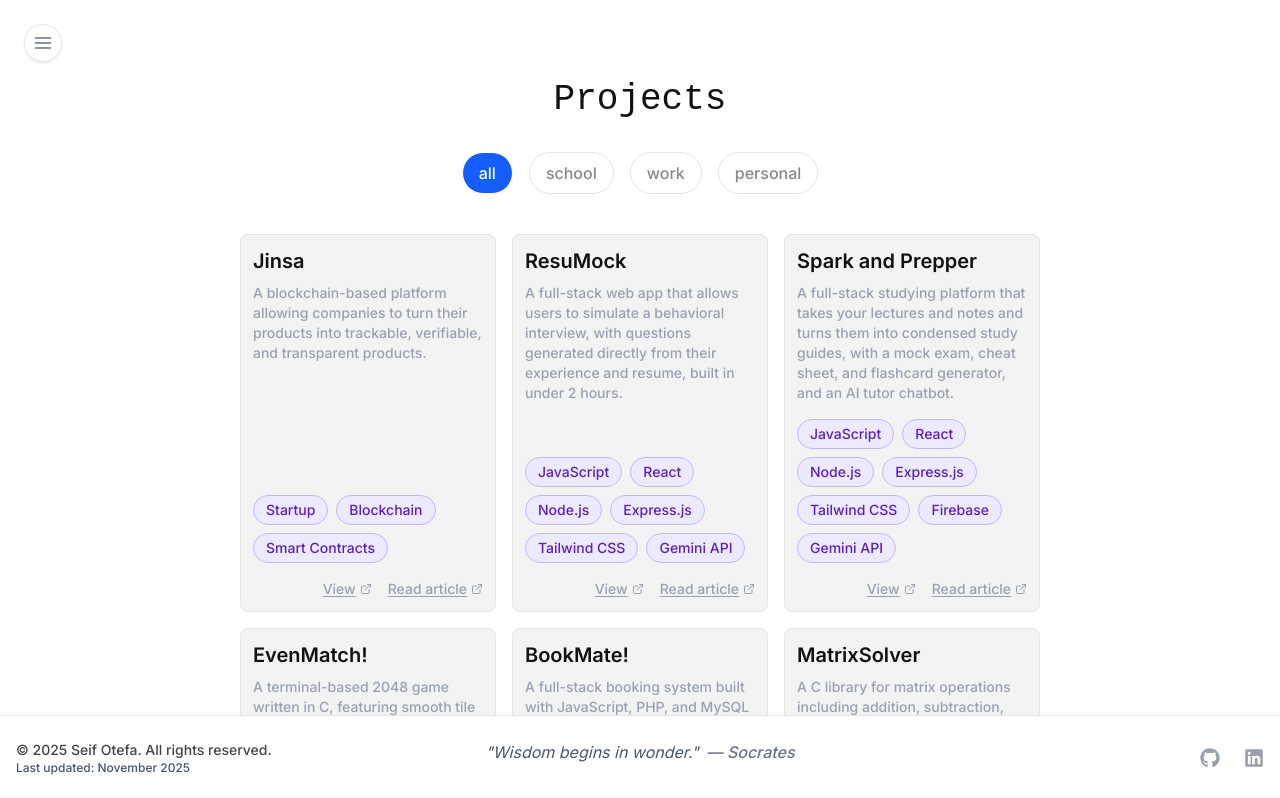
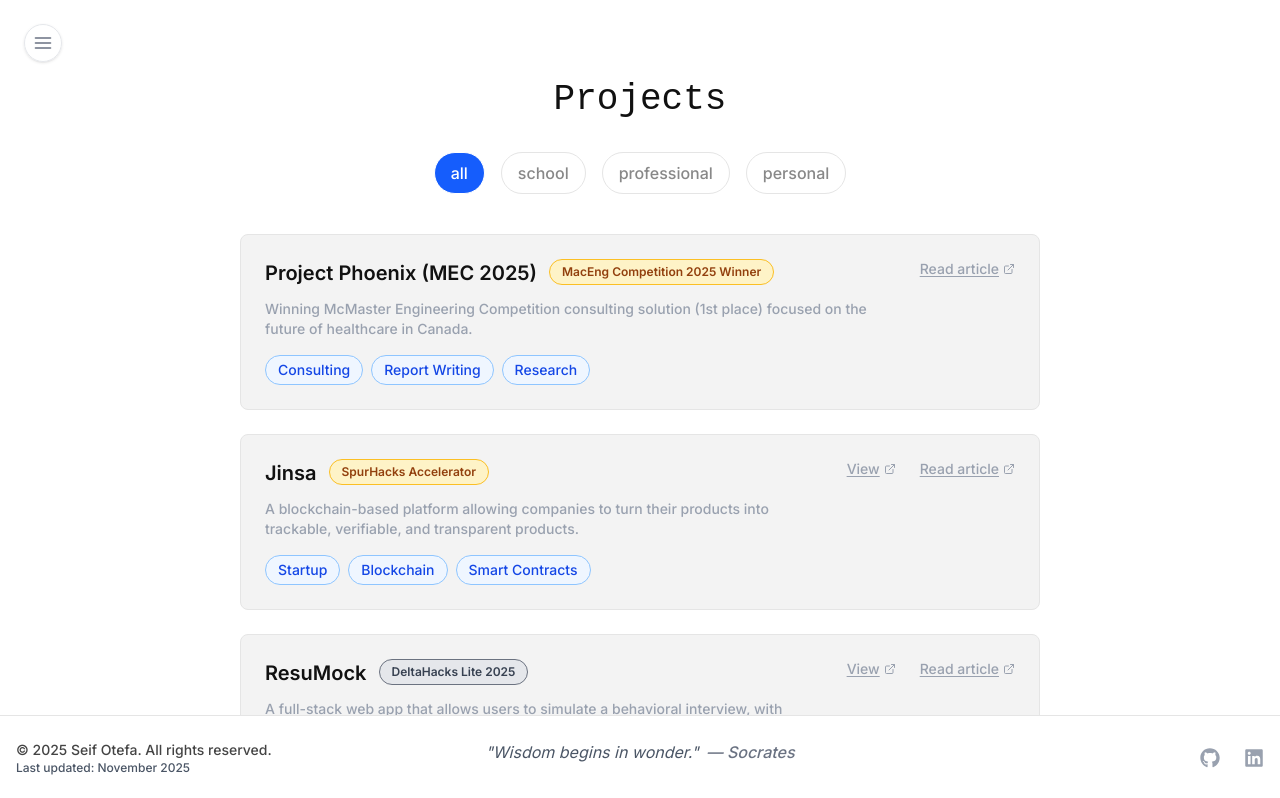
Before and after one commit to seifotefa/seif-portfolio-website, a React (Vite) app: page /projects in a window 1280 px wide. Shown: the top 798 px of the page. Built offline with nearby package versions, Linux system fonts and the light colour scheme; a web font is replaced by a local one.

Commit message:
Add MEC and update project strcuture

```diff
--- a/src/App.jsx
+++ b/src/App.jsx
@@ -7,10 +7,10 @@ import { Experience } from './components/sections/Experience';
 import { Projects } from './components/sections/Projects';
 import { Contact } from './components/sections/Contact';
 import { Footer } from './components/sections/Footer';
+import { Resume } from './components/sections/Resume';
+import { HorizontalNav } from './components/HorizontalNav';
 import { Blog } from './components/sections/Blog';
 import { BlogPost } from './components/sections/BlogPost';
-import { Resume } from './components/sections/Resume';
-import { HorizontalNav } from './components/HorizontalNav';
 
 // Wrapper component to conditionally show HorizontalNav
 const PageWrapper = ({ children }) => {
--- a/src/components/sections/Blog.jsx
+++ b/src/components/sections/Blog.jsx
@@ -19,7 +19,7 @@ function parseFrontmatter(md) {
 export const Blog = () => {
   const [posts, setPosts] = useState([]);
   const [sortBy, setSortBy] = useState('newest'); // 'newest' or 'oldest'
-  const [filterBy, setFilterBy] = useState('all'); // 'all', 'articles', 'projects', 'experiences'
+  const [filterBy, setFilterBy] = useState('all'); // 'all', 'projects', 'experiences'
 
   useEffect(() => {
     console.log('Available postFiles:', Object.keys(postFiles));
@@ -43,9 +43,8 @@ export const Blog = () => {
   const sortedAndFilteredPosts = posts
     .filter(post => {
       if (filterBy === 'all') return true;
-      if (filterBy === 'articles') return post.slug === 'cip2025';
       if (filterBy === 'projects') return post.slug === 's&p' || post.slug === 'jinsa' || post.slug === 'resumock';
-      if (filterBy === 'experiences') return post.slug === 'jinsa';
+      if (filterBy === 'experiences') return post.slug === 'cip2025' || post.slug === 'mec2025';
       return true;
     })
     .sort((a, b) => {
@@ -66,7 +65,7 @@ export const Blog = () => {
             <div className="flex items-center gap-2">
               <span className="text-sm text-gray-600 font-medium">Filter:</span>
               <div className="flex gap-2">
-                {['all', 'articles', 'projects', 'experiences'].map((filter) => (
+                {['all', 'projects', 'experiences'].map((filter) => (
                   <button
                     key={filter}
                     onClick={() => setFilterBy(filter)}
@@ -77,7 +76,6 @@ export const Blog = () => {
                     }`}
                   >
                     {filter === 'all' ? 'All' :
-                     filter === 'articles' ? 'Articles' :
                      filter === 'projects' ? 'Projects' : 'Experiences'}
                   </button>
                 ))}
@@ -117,6 +115,7 @@ export const Blog = () => {
               // Determine reading time based on slug
               let readingTime = '5 min read';
               if (post.slug === 'cip2025') readingTime = '3 min read';
+              else if (post.slug === 'mec2025') readingTime = '4 min read';
               else if (post.slug === 'jinsa') readingTime = '7 min read';
               else if (post.slug === 'resumock') readingTime = '6 min read';
 
@@ -158,7 +157,8 @@ export const Blog = () => {
                       </svg>
                       <span>
                         {post.slug === 's&p' || post.slug === 'resumock' ? 'Project Spotlight' :
-                         post.slug === 'jinsa' ? 'Project & Experience' : 'Article'}
+                         post.slug === 'jinsa' ? 'Project & Experience' :
+                         post.slug === 'cip2025' || post.slug === 'mec2025' ? 'Experience' : 'Article'}
                       </span>
                     </div>
                   </div>
--- a/src/components/sections/BlogPost.jsx
+++ b/src/components/sections/BlogPost.jsx
@@ -47,12 +47,14 @@ export const BlogPost = () => {
   // Determine reading time and tag based on slug
   let readingTime = '5 min read';
   if (slug === 'cip2025') readingTime = '3 min read';
+  else if (slug === 'mec2025') readingTime = '4 min read';
   else if (slug === 'jinsa') readingTime = '7 min read';
   else if (slug === 'resumock') readingTime = '6 min read';
 
   let tag = 'Article';
   if (slug === 's&p' || slug === 'resumock') tag = 'Project Spotlight';
   else if (slug === 'jinsa') tag = 'Project & Experience';
+  else if (slug === 'cip2025' || slug === 'mec2025') tag = 'Experience';
 
   return (
     <>
--- a/src/components/sections/Projects.jsx
+++ b/src/components/sections/Projects.jsx
@@ -4,11 +4,21 @@ import { FiExternalLink } from 'react-icons/fi';
 export const Projects = () => {
   const projectlist = [
     {
+      name: "Project Phoenix (MEC 2025)",
+      description: "Winning McMaster Engineering Competition consulting solution (1st place) focused on the future of healthcare in Canada.",
+      tech: ["Consulting", "Report Writing", "Research"],
+      category: "personal",
+      github: null,
+      articleLink: "/blog/mec2025",
+      competition: { type: "MacEng Competition 2025 Winner", winner: true },
+    },
+    {
       name: "Jinsa",
       description: "A blockchain-based platform allowing companies to turn their products into trackable, verifiable, and transparent products.",
       tech: ["Startup","Blockchain", "Smart Contracts"],
       category: "personal",
       github: "https://usejinsa.co",
+      competition: { type: "SpurHacks Accelerator", winner: true },
       articleLink: "/blog/jinsa",
     },
     {
@@ -18,6 +28,7 @@ export const Projects = () => {
       tech: ["JavaScript", "React", "Node.js", "Express.js", "Tailwind CSS", "Gemini API"],
       category: "personal",
       github: "https://github.com/seifotefa/deltahackslite",
+      competition: { type: "DeltaHacks Lite 2025", winner: false },
       articleLink: "/blog/resumock",
     },
     {
@@ -27,6 +38,7 @@ export const Projects = () => {
       tech: ["JavaScript", "React", "Node.js", "Express.js", "Tailwind CSS", "Firebase", "Gemini API"],
       category: "personal",
       github: "https://github.com/seifotefa/sparkandprepper",
+      competition: { type: "GDSC Hacks 2025", winner: false },
       articleLink: "/blog/s&p",
     },
     {
@@ -66,7 +78,7 @@ export const Projects = () => {
       description:
         "A professional website designed and developed for a local window washing company to showcase services and handle customer inquiries online.",
       tech: ["HTML", "Tailwind CSS", "JavaScript"],
-      category: "work",
+      category: "professional",
       github: "https://bangyourhead.ca",
     },
     {
@@ -74,7 +86,7 @@ export const Projects = () => {
       description:
         "A professional website designed and developed for a local car detailing company to showcase services and handle customer inquiries and booking online.",
       tech: ["HTML", "Tailwind CSS", "JavaScript"],
-      category: "work",
+      category: "professional",
       github: "https://luxuryfinish.ca",
     },
     {
@@ -94,7 +106,8 @@ export const Projects = () => {
       ? projectlist
       : projectlist.filter((p) => p.category === filter);
 
-  const projectsToShow = showAll ? filteredProjects : filteredProjects.slice(0, 6);
+  const initialShowCount = 4;
+  const projectsToShow = showAll ? filteredProjects : filteredProjects.slice(0, initialShowCount);
 
   return (
     <section id="projects" className="scroll-mt-24 bg-[#fff] text-[#111]">
@@ -109,7 +122,7 @@ export const Projects = () => {
 
         {/* Filters */}
         <div className="flex flex-wrap justify-center gap-4 mb-10">
-          {["all", "school", "work", "personal"].map((cat) => (
+          {["all", "school", "professional", "personal"].map((cat) => (
             <button
               key={cat}
               onClick={() => { setFilter(cat); setShowAll(false); }}
@@ -123,31 +136,47 @@ export const Projects = () => {
         </div>
 
         <div className="flex flex-col items-center gap-6 mb-8">
-          <div className="grid grid-cols-1 sm:grid-cols-2 lg:grid-cols-3 gap-4 items-start w-full">
+          <div className="flex flex-col gap-6 w-full">
             {projectsToShow.map((project, index) => (
-              <div key={index} className="bg-[#f3f3f3] border border-[#e5e5e5] rounded-lg p-3 text-left h-full min-h-[300px] flex flex-col">
-                <div className="flex-grow">
-                  <h3 className="text-xl font-semibold text-[#111] mb-2">{project.name}</h3>
+              <div
+                key={index}
+                className="bg-[#f3f3f3] border border-[#e5e5e5] rounded-lg p-6 text-left w-full"
+              >
+                <div className="flex flex-col md:flex-row md:items-start md:justify-between gap-4">
+                  <div className="flex-1">
+                    <div className="flex items-start gap-3 mb-3">
+                      <h3 className="text-xl font-semibold text-[#111]">{project.name}</h3>
+                      {project.competition && (
+                        <span
+                          className={`text-xs font-semibold px-3 py-1 rounded-full border shrink-0 ${
+                            project.competition.winner
+                              ? "bg-[#fef3c7] border-[#fbbf24] text-[#92400e]"
+                              : "bg-[#e5e7eb] border-[#6b7280] text-[#374151]"
+                          }`}
+                        >
+                          {project.competition.type}
+                        </span>
+                      )}
+                    </div>
                     <p className="text-sm text-gray-400 mb-4">{project.description}</p>
-                </div>
-                <div className="mt-auto">
-                  <div className="flex flex-wrap gap-2 mb-4">
+                    <div className="flex flex-wrap gap-2">
                       {project.tech.map((tech, i) => (
                         <span
                           key={i}
-                        className="bg-[#ede9fe] border border-[#c4b5fd] text-[#5b21b6] text-sm px-3 py-1 rounded-full"
+                          className="bg-blue-50 border border-blue-300 text-blue-700 text-sm px-3 py-1 rounded-full"
                         >
                           {tech}
                         </span>
                       ))}
                     </div>
-                  <div className="flex justify-end gap-4 min-h-[20px]">
+                  </div>
+                  <div className="flex gap-6 items-start shrink-0">
                     {project.github && (
                       <a
                         href={project.github}
                         target="_blank"
                         rel="noopener noreferrer"
-                        className="inline-flex items-center gap-1 text-sm text-gray-400 hover:text-[#4A90E2] underline underline-offset-2 transition"
+                        className="inline-flex items-center gap-1 text-sm text-gray-400 hover:text-[#4A90E2] underline underline-offset-2 transition whitespace-nowrap"
                       >
                         View
                         <FiExternalLink className="w-3 h-3 mb-[1px]" />
@@ -156,7 +185,7 @@ export const Projects = () => {
                     {project.articleLink && (
                       <a
                         href={project.articleLink}
-                        className="inline-flex items-center gap-1 text-sm text-gray-400 hover:text-[#4A90E2] underline underline-offset-2 transition"
+                        className="inline-flex items-center gap-1 text-sm text-gray-400 hover:text-[#4A90E2] underline underline-offset-2 transition whitespace-nowrap"
                       >
                         Read article
                         <FiExternalLink className="w-3 h-3 mb-[1px]" />
@@ -166,18 +195,17 @@ export const Projects = () => {
                 </div>
               </div>
             ))}
-          </div>
-          {filteredProjects.length > 6 && !showAll && (
+            {filteredProjects.length > initialShowCount && !showAll && (
               <button
-              className="px-6 py-2 rounded-full bg-[#4A90E2] text-white hover:bg-[#357ABD] transition"
+                className="px-6 py-2 rounded-full bg-[#4A90E2] text-white hover:bg-[#357ABD] transition self-center"
                 onClick={() => setShowAll(true)}
               >
                 view all
               </button>
             )}
-          {showAll && filteredProjects.length > 6 && (
+            {showAll && filteredProjects.length > initialShowCount && (
               <button
-              className="px-6 py-2 rounded-full bg-gray-200 text-[#1E40AF] hover:bg-gray-300 transition"
+                className="px-6 py-2 rounded-full bg-gray-200 text-[#1E40AF] hover:bg-gray-300 transition self-center"
                 onClick={() => setShowAll(false)}
               >
                 show less
@@ -185,6 +213,7 @@ export const Projects = () => {
             )}
           </div>
         </div>
+      </div>
     </section>
   );
 };
```
Also changed, not shown: src/posts/mec2025.md (added, +48 -0 lines), 2 other files (tests, documents, lock files or other folders). Lines whose indentation alone changed are shown as unchanged.
